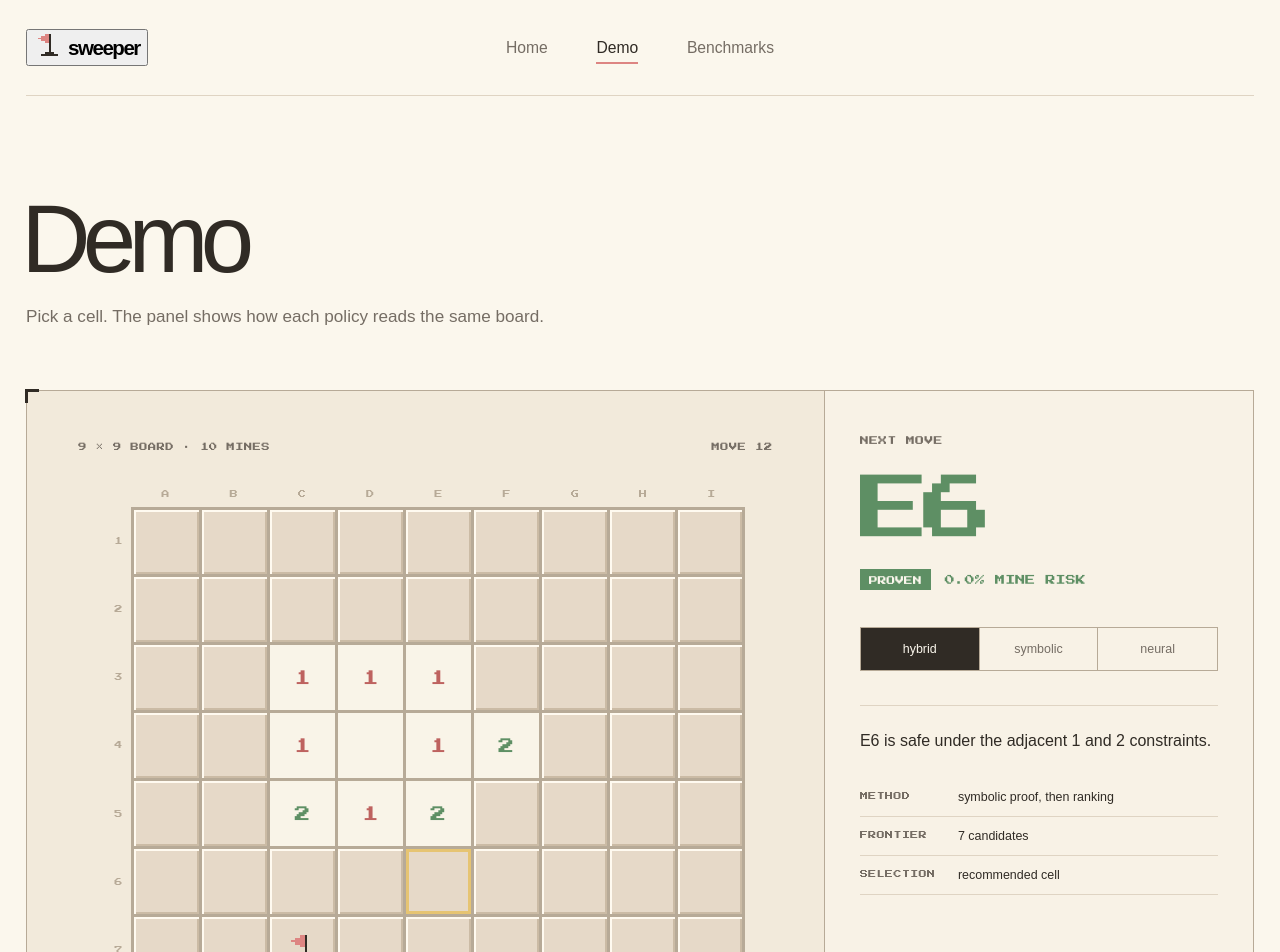
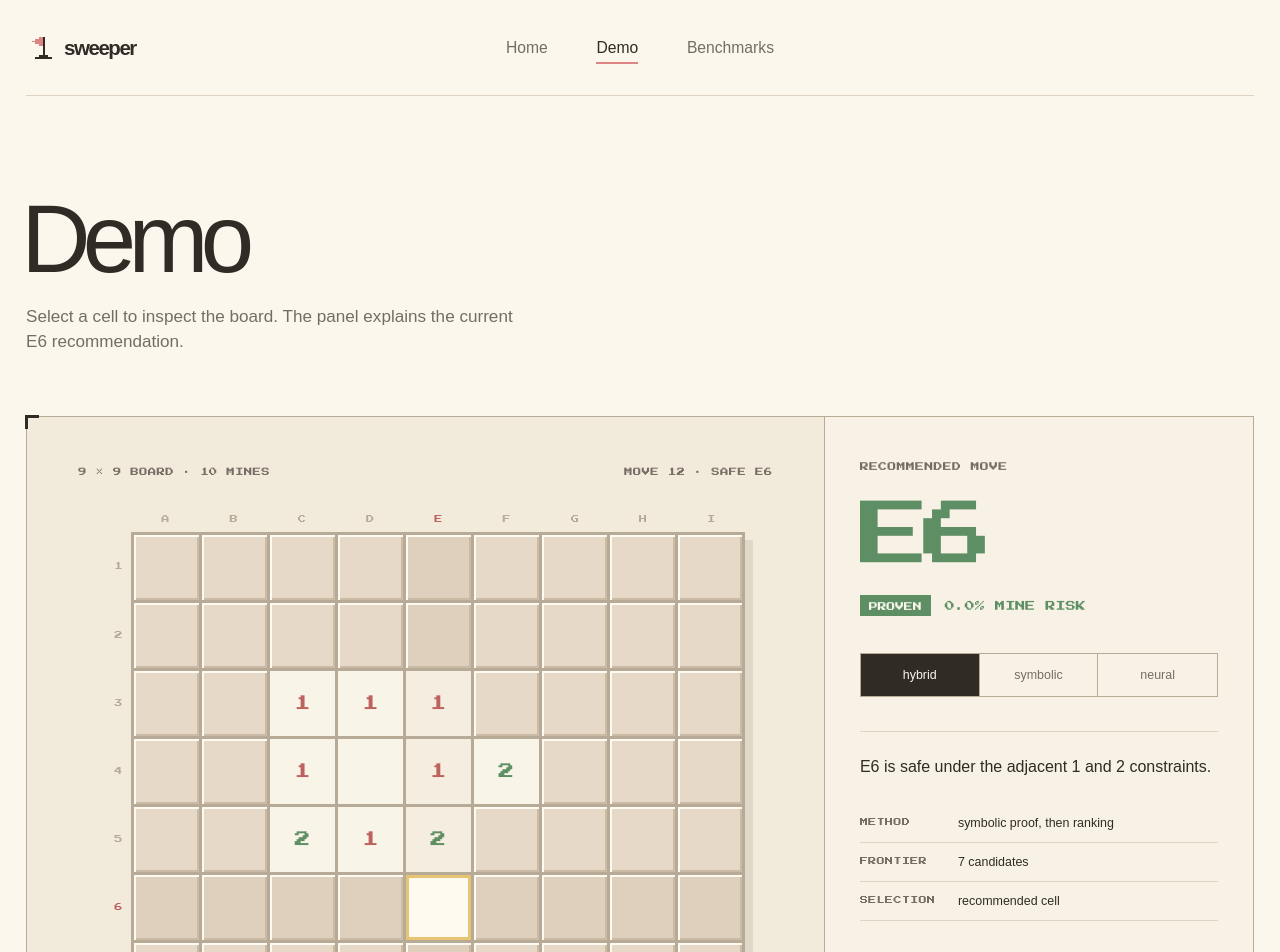
Before and after one commit to shlokrj/sweeper, a Next.js app in the folder web/: page /demo in a window 1280 px wide. Shown: the top 952 px of the page. Built offline with nearby package versions, Linux system fonts and the light colour scheme; a web font is replaced by a local one.

Commit message:
style(web): guide demo board

```diff
--- a/web/app/demo/page.tsx
+++ b/web/app/demo/page.tsx
@@ -31,27 +31,28 @@ export default function DemoPage() {
   const [selected, setSelected] = useState("E6");
   const [hovered, setHovered] = useState<string | null>(null);
   const current = details[agent];
+  const activeCoordinate = hovered ?? selected;
 
   return (
     <main className="site-page inner-page">
       <SiteNav active="demo" />
       <section className="inner-heading">
         <h1>Demo</h1>
-        <p>Pick a cell. The panel shows how each policy reads the same board.</p>
+        <p>Select a cell to inspect the board. The panel explains the current E6 recommendation.</p>
       </section>
 
       <section className="demo-surface corner-ticks" aria-label="Minesweeper demo">
         <div className="demo-board-area">
-          <div className="demo-meta"><span>9 × 9 board · 10 mines</span><span>move 12</span></div>
+          <div className="demo-meta"><span>9 × 9 board · 10 mines</span><span>move 12 · safe E6</span></div>
           <div className="board-frame">
             <div className="frame-cols" aria-hidden="true">
               {columns.map((column) => (
-                <span className={hovered?.[0] === column ? "is-live" : ""} key={column}>{column}</span>
+                <span className={activeCoordinate[0] === column ? "is-live" : ""} key={column}>{column}</span>
               ))}
             </div>
             <div className="frame-rows" aria-hidden="true">
               {columns.map((_, rowIndex) => (
-                <span className={hovered?.slice(1) === `${rowIndex + 1}` ? "is-live" : ""} key={rowIndex}>{rowIndex + 1}</span>
+                <span className={activeCoordinate.slice(1) === `${rowIndex + 1}` ? "is-live" : ""} key={rowIndex}>{rowIndex + 1}</span>
               ))}
             </div>
             <div className="demo-board" role="grid" aria-label="Minesweeper board" onMouseLeave={() => setHovered(null)}>
@@ -59,15 +60,17 @@ export default function DemoPage() {
                 const coordinate = `${columns[columnIndex]}${rowIndex + 1}`;
                 const selectedCell = selected === coordinate;
                 const recommendedCell = coordinate === "E6";
+                const scanlineCell = coordinate !== activeCoordinate && (coordinate[0] === activeCoordinate[0] || coordinate.slice(1) === activeCoordinate.slice(1));
                 return (
                   <button
                     aria-label={`${coordinate}, ${cell === "covered" ? "covered" : cell === "flag" ? "flagged" : `${cell} adjacent mines`}`}
                     aria-selected={selectedCell}
-                    className={`demo-cell ${cell === "covered" ? "demo-cell-covered" : ""} ${cell === "flag" ? "demo-cell-flag" : ""} ${typeof cell === "number" ? `demo-number-${cell}` : ""} ${selectedCell ? "is-selected" : ""} ${recommendedCell ? "is-recommended" : ""}`}
+                    className={`demo-cell ${cell === "covered" ? "demo-cell-covered" : ""} ${cell === "flag" ? "demo-cell-flag" : ""} ${typeof cell === "number" ? `demo-number-${cell}` : ""} ${scanlineCell ? "is-scanline" : ""} ${selectedCell ? "is-selected" : ""} ${recommendedCell ? "is-recommended" : ""}`}
                     key={coordinate}
                     onClick={() => setSelected(coordinate)}
                     onMouseEnter={() => setHovered(coordinate)}
                     role="gridcell"
+                    style={{ "--cell-delay": `${80 + (rowIndex * 9 + columnIndex) * 18}ms` } as React.CSSProperties}
                     type="button"
                   >
                     {cell === "flag" ? <FlagMark compact /> : cell === "covered" || cell === 0 ? "" : cell}
@@ -79,12 +82,12 @@ export default function DemoPage() {
           <div className="demo-board-key">
             <span><i className="key-green" /> recommended safe</span>
             <span><i className="key-red" /> flagged mine</span>
-            <span><i className="key-yellow" /> selected {selected}</span>
+            <span><i className="key-yellow" /> inspecting {selected}</span>
           </div>
         </div>
 
         <aside className="demo-decision">
-          <p className="decision-label">next move</p>
+          <p className="decision-label">recommended move</p>
           <div className="decision-coordinate">E6</div>
           <div className="decision-verdict" key={`verdict-${agent}`}>
             <span className={`evidence-chip ${agent === "neural" ? "evidence-chip-neural" : ""}`}>{current.label}</span>
--- a/web/app/globals.css
+++ b/web/app/globals.css
@@ -41,6 +41,7 @@ button { font: inherit; }
 @keyframes debris-arrive { 0% { opacity: 0; transform: translate(var(--debris-drift-x), var(--debris-drift-y)) scale(0.35); } 72% { opacity: var(--debris-opacity); transform: translate(2px, -1px) scale(1.06); } 100% { opacity: var(--debris-opacity); transform: none; } }
 @keyframes mine-explode { 0% { opacity: 0; transform: translate(-50%, -50%) scale(0.2); } 20% { opacity: 1; transform: translate(-50%, -50%) scale(1); } 70% { opacity: 1; transform: translate(calc(-50% + var(--blast-x)), calc(-50% + var(--blast-y))) scale(1); } 100% { opacity: 0; transform: translate(calc(-50% + var(--blast-x)), calc(-50% + var(--blast-y))) scale(0.6); } }
 @keyframes flag-wiggle { 0%, 100% { transform: none; } 50% { transform: translateY(-2px); } }
+@keyframes demo-cell-in { from { opacity: 0; transform: scale(0.72); } to { opacity: 1; transform: none; } }
 @keyframes safe-pulse { 0%, 100% { outline-color: var(--green); } 50% { outline-color: rgba(132, 173, 131, 0.3); } }
 @keyframes bar-fill { from { width: 0; } }
 
@@ -51,10 +52,9 @@ button { font: inherit; }
 
 /* navigation */
 .site-nav { display: grid; grid-template-columns: 1fr auto 1fr; align-items: center; min-height: 96px; border-bottom: 1px solid var(--line); }
-.brand { display: inline-flex; align-items: center; justify-self: start; gap: 8px; font-size: 1.28rem; font-weight: 650; letter-spacing: -0.07em; }
-.brand a { padding: 4px 0; }
-.brand-trigger { position: relative; display: grid; width: 30px; height: 30px; padding: 0; place-items: center; border: 0; background: transparent; cursor: pointer; }
-.brand-trigger:hover .flag-mark { animation: flag-wiggle 340ms steps(2, end) 2; }
+.brand { display: inline-flex; align-items: center; justify-self: start; gap: 8px; padding: 2px 0; border: 0; background: transparent; color: var(--ink); cursor: pointer; font-size: 1.28rem; font-weight: 650; letter-spacing: -0.07em; }
+.brand-icon { position: relative; display: grid; width: 30px; height: 30px; place-items: center; }
+.brand:hover .flag-mark { animation: flag-wiggle 340ms steps(2, end) 2; }
 .brand-explosion { position: absolute; top: 50%; left: 50%; width: 0; height: 0; pointer-events: none; }
 .brand-explosion i { position: absolute; top: 0; left: 0; display: block; width: var(--blast-size); height: var(--blast-size); background: var(--blast-color); animation: mine-explode 460ms steps(5, end) forwards; }
 .site-nav nav { display: flex; align-items: center; gap: clamp(25px, 3.8vw, 60px); }
@@ -132,6 +132,7 @@ button { font: inherit; }
 .demo-board { grid-row: 2; grid-column: 2; display: grid; grid-template-columns: repeat(9, 1fr); gap: 3px; padding: 3px; background: var(--line-dark); }.demo-cell { display: grid; aspect-ratio: 1; place-items: center; border: 0; background: var(--tile); color: var(--ink); font-family: var(--font-pixel); font-size: clamp(0.6rem, 1.55vw, 0.98rem); cursor: pointer; transition: transform 120ms steps(2, end), box-shadow 120ms steps(2, end); }.demo-cell:hover { transform: translateY(-2px); }.demo-cell:active { transform: translateY(1px); }.demo-cell-covered, .demo-cell-flag { background: var(--tile-covered); box-shadow: inset 2px 2px 0 #fffaf0, inset -2px -2px 0 #cbbba5; }.demo-number-1 { color: var(--red-deep); }.demo-number-2 { color: var(--green-deep); }.demo-cell.is-selected { box-shadow: inset 0 0 0 3px var(--yellow); }.demo-cell.is-recommended { outline: 2px solid var(--green); outline-offset: -2px; animation: safe-pulse 1.7s steps(2, end) infinite; }.demo-cell.is-recommended.is-selected { outline: 0; animation: none; }
 .demo-board-key { padding-top: 21px; border-top: 1px solid var(--line); }.demo-board-key span { display: inline-flex; align-items: center; gap: 7px; }.demo-board-key i { width: 8px; height: 8px; }.key-green { background: var(--green); }.key-red { background: var(--red); }.key-yellow { background: var(--yellow); }
 .demo-decision { padding: 45px 35px; border-left: 1px solid var(--line-dark); background: #f8f2e6; }.decision-label { margin: 0; color: var(--muted); font-family: var(--font-pixel); font-size: 0.55rem; letter-spacing: 0.05em; text-transform: uppercase; }.decision-coordinate { margin-top: 30px; color: var(--green-deep); font-family: var(--font-pixel); font-size: clamp(3.6rem, 5.5vw, 5.4rem); letter-spacing: -0.1em; }
+.demo-board { box-shadow: 8px 8px 0 rgba(48, 43, 37, 0.09); }.demo-cell { position: relative; animation: demo-cell-in 230ms steps(4, end) backwards var(--cell-delay, 0ms); }.demo-cell.is-scanline:not(.is-selected) { background-color: #f5ede0; }.demo-cell-covered.is-scanline:not(.is-selected) { background-color: #ded0bd; }.demo-cell.is-selected { background-color: #fffaf0; box-shadow: inset 0 0 0 3px var(--yellow); }.demo-cell.is-recommended { animation: demo-cell-in 230ms steps(4, end) backwards var(--cell-delay, 0ms), safe-pulse 1.7s steps(2, end) infinite calc(var(--cell-delay, 0ms) + 280ms); }.demo-cell.is-recommended.is-selected { animation: demo-cell-in 230ms steps(4, end) backwards var(--cell-delay, 0ms); }
 .decision-verdict { display: flex; align-items: center; gap: 14px; margin-top: 24px; animation: rise 260ms ease backwards; }
 .evidence-chip { display: inline-block; padding: 7px 9px 5px; background: var(--green-deep); color: var(--paper); font-family: var(--font-pixel); font-size: 0.55rem; text-transform: uppercase; }
 .evidence-chip-neural { background: var(--blue-deep); }
```
